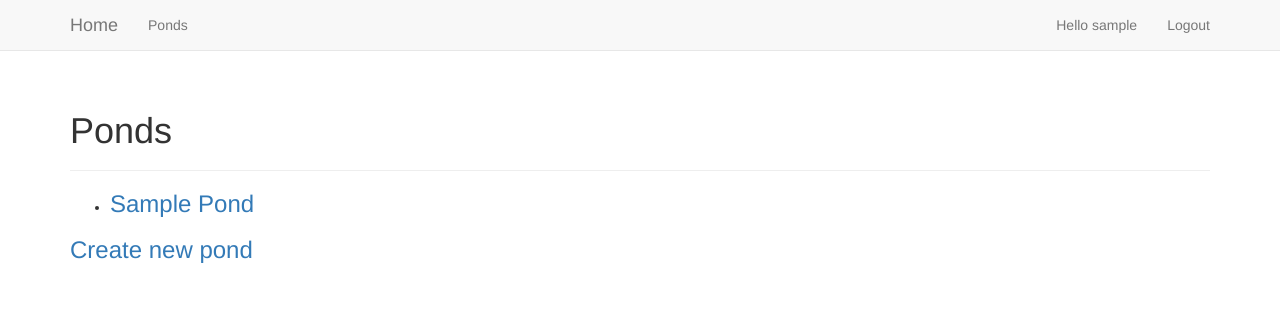
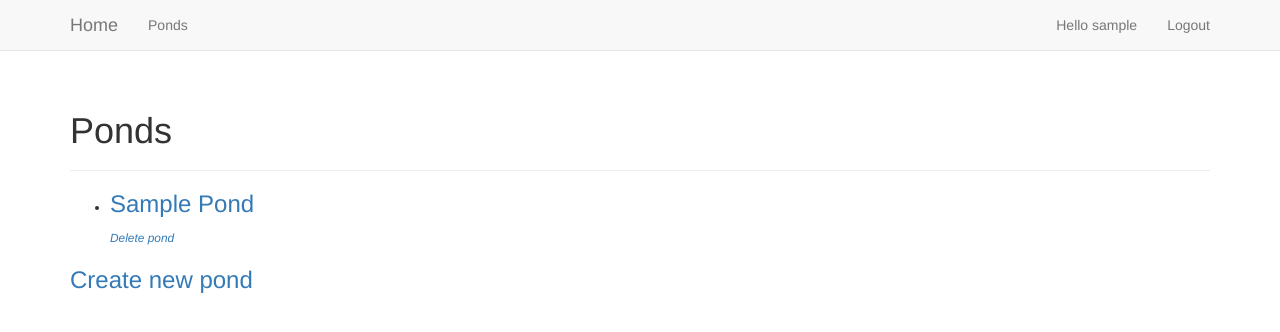
Before and after one commit to SY223/stockings, a Django app: page /ponds/ in a window 1280 px wide. Shown: the top 332 px of the page. Run offline with Django 4.2, Linux system fonts and the light colour scheme; a user stored in the database is signed in; tables that the repository leaves empty hold one stand-in row (values such as "Sample post"); some libraries are stand-ins or nearby versions.

Commit message:
forms validation

```diff
--- /dev/null
+++ b/core/views.py
@@ -0,0 +1,4 @@
+from django.http import HttpResponse
+
+def handler404(request, exception):
+    return HttpResponse("404: Page not found")
--- a/stockright/models.py
+++ b/stockright/models.py
@@ -1,6 +1,7 @@
 from django.db import models
 from django.contrib.auth.models import User
 from django.utils import timezone
+
 
 
 class Pond(models.Model):
@@ -11,6 +12,8 @@ class Pond(models.Model):
 
     def __str__(self):
         return self.name
+
+
 
 # Create your models here.
 class StockingDensity(models.Model):
--- a/stockright/templates/stockright/ponds.html
+++ b/stockright/templates/stockright/ponds.html
@@ -12,6 +12,7 @@
             <h3>
                 <a href="{% url 'stockright:pond' pond.id %}">{{ pond.name|title }}</a>
             </h3>
+            <a href="{% url 'stockright:delete_pond' pond.id %}"><small><em>Delete pond</em></small></a>
         </li>
     {% empty %}
         <li>No ponds created yet</li>
--- a/stockright/urls.py
+++ b/stockright/urls.py
@@ -8,6 +8,7 @@ urlpatterns = [
     path('ponds/', views.ponds, name='ponds'),
     path('ponds/<int:pond_id>', views.pond, name='pond'),
     path('new_pond', views.new_pond, name='new_pond'),
+    path('ponds/delete/<int:pond_id>', views.delete_pond, name='delete_pond'),
     path('check_stock/<int:pond_id>', views.check_stock, name='check_stock'),
     path('edit/<int:stock_id>', views.edit_density, name='edit_density'),
     path('delete/<int:stock_id>', views.delete_density, name='delete_density'),
--- a/stockright/views.py
+++ b/stockright/views.py
@@ -36,12 +36,25 @@ def new_pond(request):
     else:
         form = PondForm(data=request.POST)
         if form.is_valid():
-            new_pond = form.save(commit=False)
-            new_pond.owner = request.user
-            new_pond.save()
-            return HttpResponseRedirect(reverse('stockright:ponds'))
+            pond_name = form.cleaned_data['name']
+            if Pond.objects.filter(owner=request.user, name__icontains=pond_name).exists():
+                form.add_error('name', 'A pond with this name already exists.')
+            else:
+                new_pond = form.save(commit=False)
+                new_pond.owner = request.user
+                new_pond.save()
+                return HttpResponseRedirect(reverse('stockright:ponds'))
     context={'form':form}
     return render(request, 'stockright/crud/add_pond.html', context)
+
+@login_required
+def delete_pond(request, pond_id):
+    pond = Pond.objects.get(id=pond_id)
+    owner = pond.owner
+    if owner != request.user:
+        raise Http404
+    pond.delete()
+    return HttpResponseRedirect(reverse('stockright:ponds'))
 
 @login_required
 def check_stock(request, pond_id):
```
Also changed, not shown: stockright/forms.py (+19 -18 lines), core/urls.py (line endings or trailing spaces), stockright/migrations/0008_alter_stockingdensity_height_and_more.py (added), stockright/migrations/0009_alter_stockingdensity_height_and_more.py (added), templates/errors/404.html (renamed from templates/404.html), templates/errors/500.html (renamed from templates/500.html).
